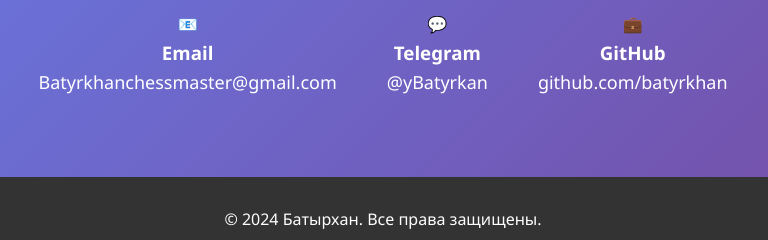
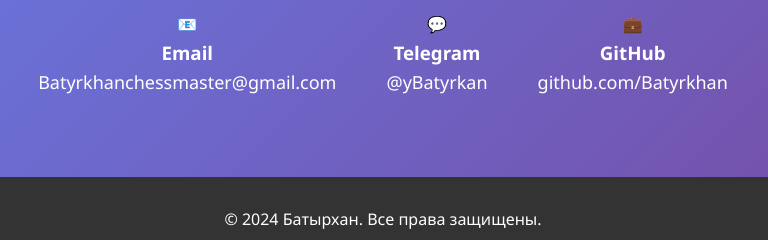
Before and after one commit to Batyrkhanes/My_site, a plain HTML site: page index.html in a window 1280 px wide. Shown: the part 1984-2224 px from the top of the page, 257-1025 px from the left. Drawn offline with Linux system fonts and the light colour scheme.

Commit message:
Update index.html

```diff
--- a/index.html
+++ b/index.html
@@ -358,7 +358,7 @@
                 <div class="contact-item">
                     <div class="contact-icon">💼</div>
                     <h3>GitHub</h3>
-                    <a href="https://github.com/yourusername" target="_blank">github.com/batyrkhan</a>
+                    <a href="https://github.com/yourusername" target="_blank">github.com/Batyrkhan</a>
                 </div>
             </div>
         </div>
```
